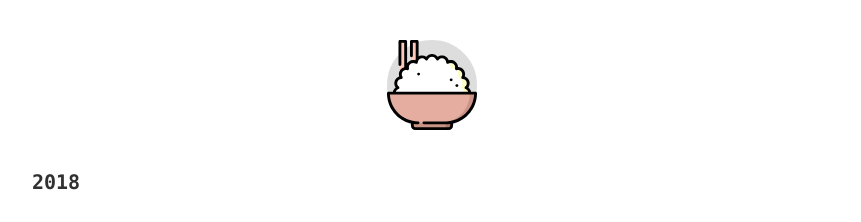
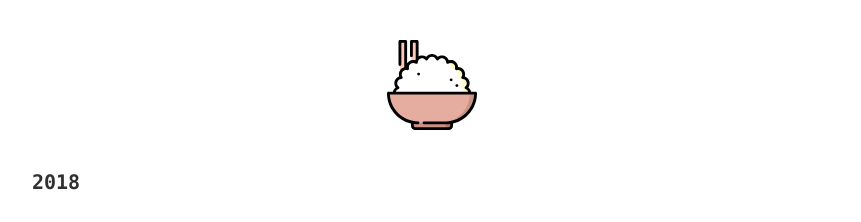
Before and after one commit to codingwithchopsticks/codingwithchopsticks.github.io, a Jekyll site: the page built from index.html, in a window 1280 px wide. Shown: the top 222 px of the page, without its empty margins (208-1069 px from the left). Built offline with Jekyll 4.4.1, drawn with Linux system fonts in a browser that asks for light colours.

Commit message:
Remove old icons (#2)
* Removed background icon file
* New rice icons for favicons and touch-icons

```diff
--- a/_sass/main.scss
+++ b/_sass/main.scss
@@ -95,7 +95,7 @@ blockquote {
   -webkit-animation-fill-mode: both;
   -webkit-animation-name: bounce;
   a {
-    background: #ddd url("logo_wrapper.png");
+    // background: #ddd url("logo_wrapper.png");
     color: #000;
     text-decoration: none;
     font-weight: 700;
```
Also changed, not shown: assets/favicon.png, assets/logo_wrapper.png (deleted), assets/touch-icon.png.
